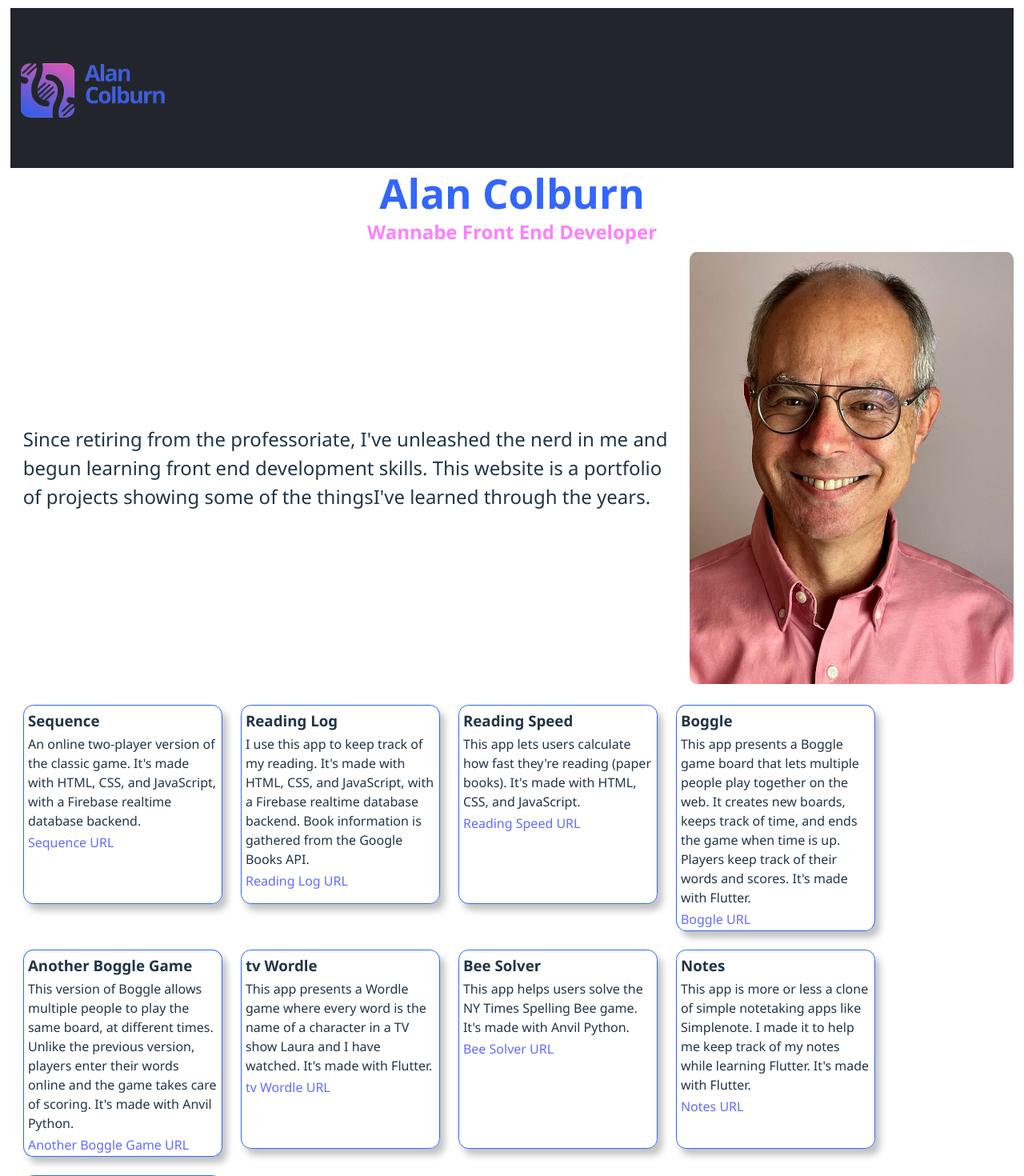
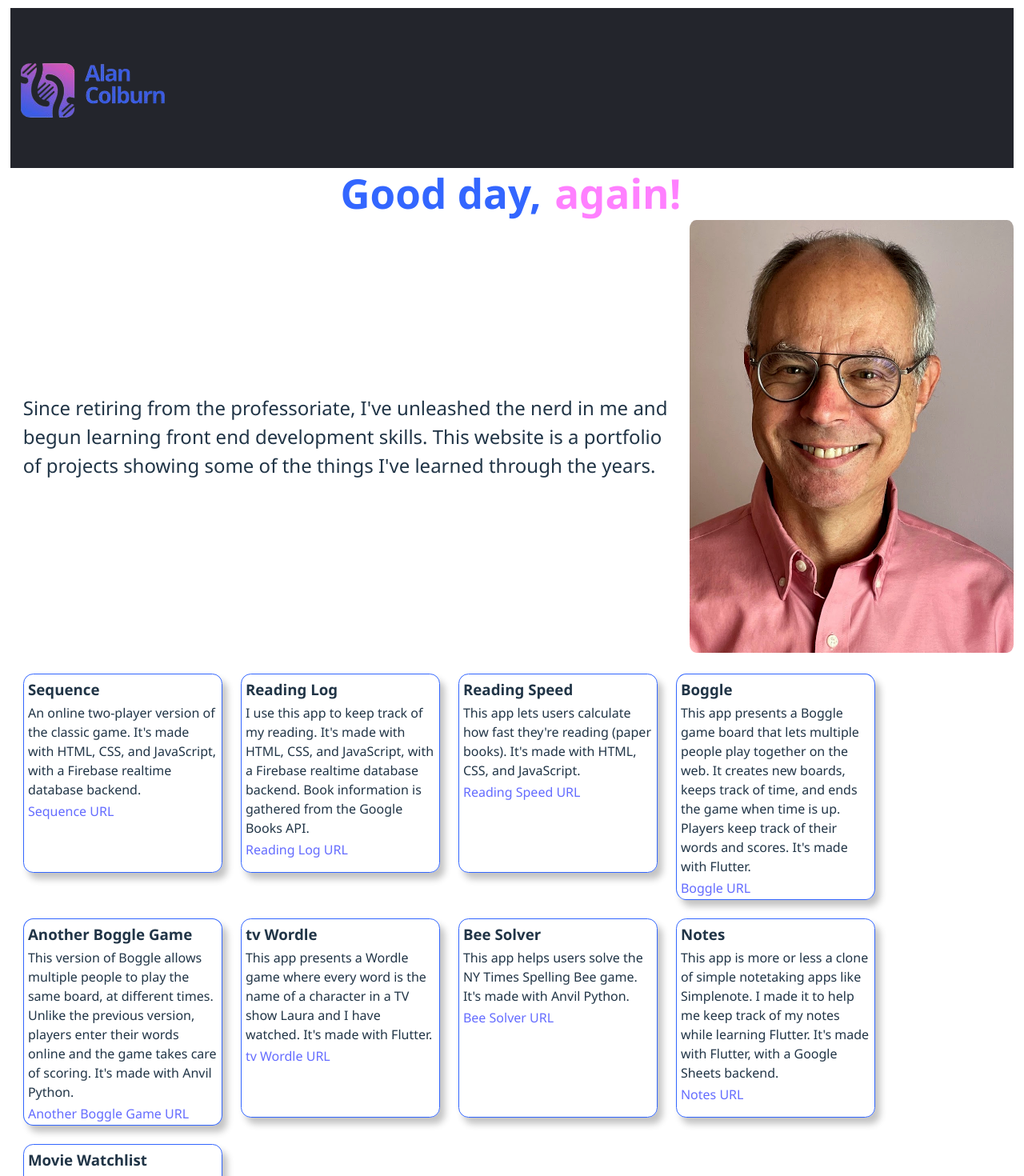
Before and after one commit to acolburn/acolburn.github.io, a React (Vite) app: page / in a window 1280 px wide. Shown: the top 1470 px of the page at 80% size. Built offline with nearby package versions, Linux system fonts and the light colour scheme; the HTML template or start-up script is replaced by a standard one.

Commit message:
Minor style changes

```diff
--- a/src/Header.jsx
+++ b/src/Header.jsx
@@ -7,8 +7,11 @@ export default function Header() {
         <div className="header-logo">
           <img src={myLogo} />
         </div>
-        <h1>Alan Colburn</h1>
-        <h2>Wannabe Front End Developer</h2>
+        {/* <h1>Alan Colburn</h1> */}
+        {/* <h2>Wannabe Front End Developer</h2> */}
+        <h1>
+          Good day, <span className="pink">again!</span>
+        </h1>
       </header>
     </>
   );
--- a/src/Hero.jsx
+++ b/src/Hero.jsx
@@ -7,7 +7,7 @@ export default function Hero() {
         <p className="hero-text">
           Since retiring from the professoriate, I've unleashed the nerd in me
           and begun learning front end development skills. This website is a
-          portfolio of projects showing some of the thingsI've learned through
+          portfolio of projects showing some of the things I've learned through
           the years.
         </p>
         <img src={myImage} alt="Alan Colburn" className="hero-img" />
--- a/src/myApps.js
+++ b/src/myApps.js
@@ -52,7 +52,7 @@ export default [
     key: "8",
     name: "Notes",
     description:
-      "This app is more or less a clone of simple notetaking apps like Simplenote. I made it to help me keep track of my notes while learning Flutter. It's made with Flutter.",
+      "This app is more or less a clone of simple notetaking apps like Simplenote. I made it to help me keep track of my notes while learning Flutter. It's made with Flutter, with a Google Sheets backend.",
     url: "https://acolburn.github.io/notes-web/",
   },
   {
--- a/style.css
+++ b/style.css
@@ -11,6 +11,7 @@
 }
 
 h1 {
+  font-size: 4rem;
   text-align: center;
   color: #3366ff;
 }
@@ -54,3 +55,7 @@ h2 {
   padding: 0.125rem;
   box-shadow: rgba(0, 0, 0, 0.24) 6px 8px 8px;
 }
+
+.pink {
+  color: #ff80ff;
+}
```
